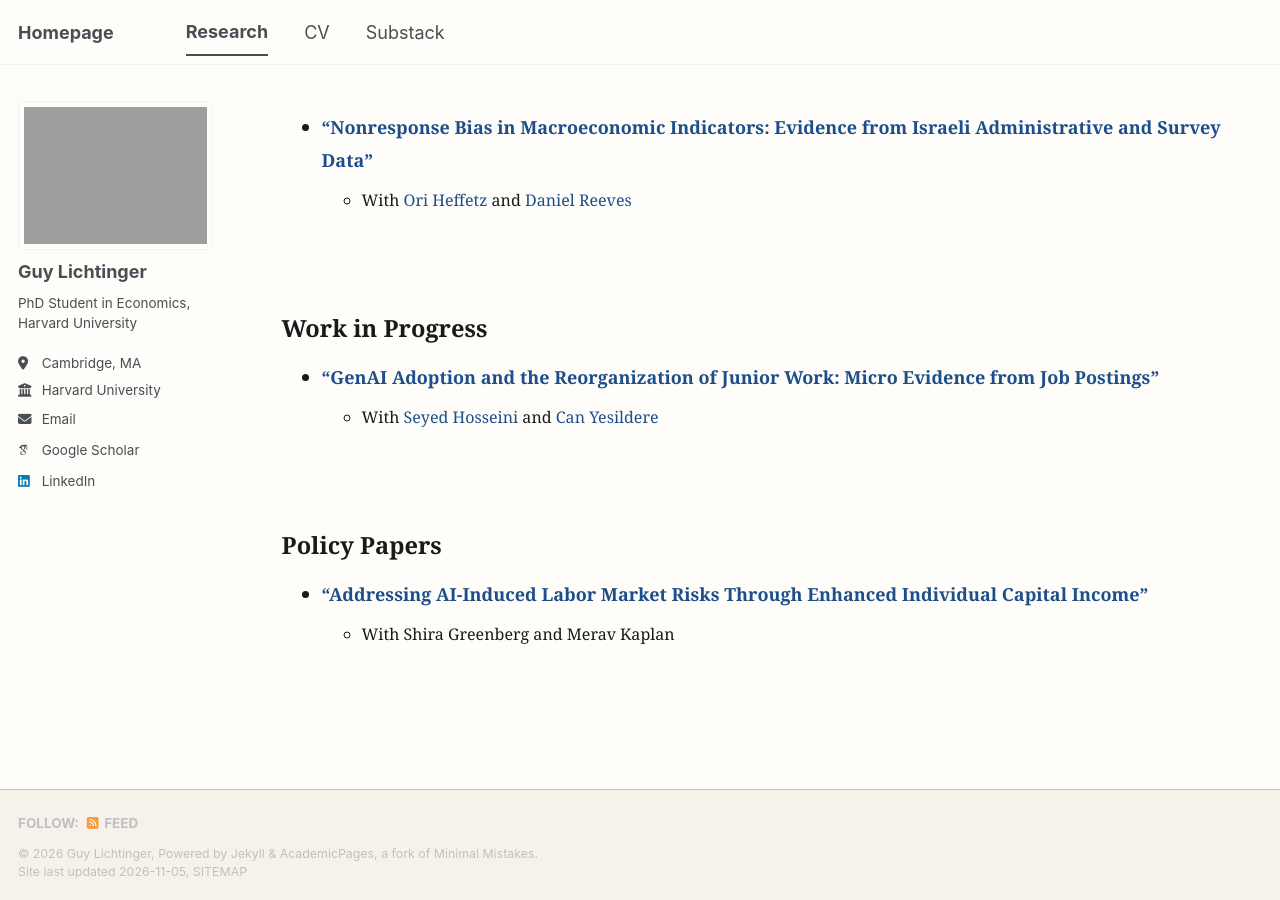
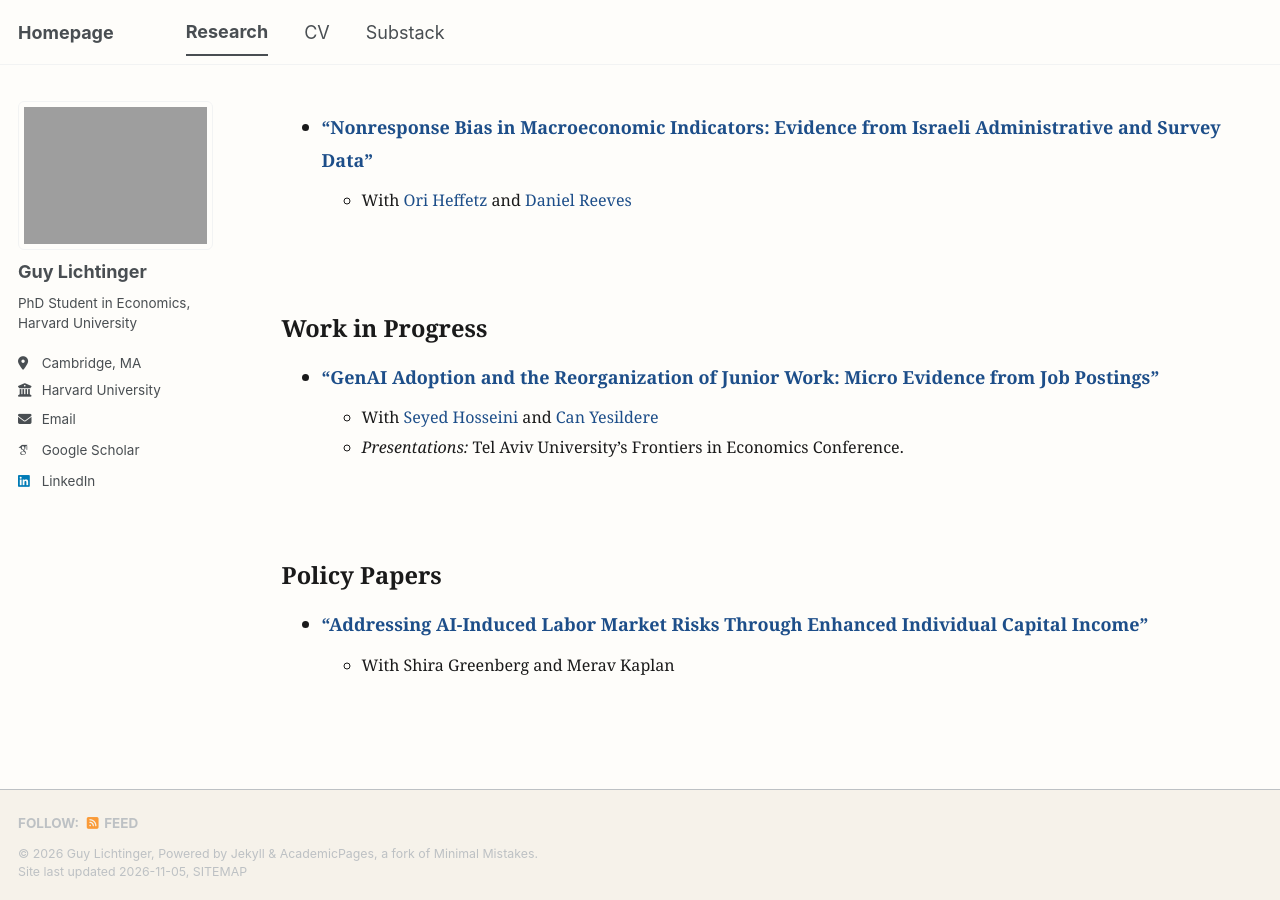
Before and after one commit to guylichtinger/guylichtinger.github.io, a Jekyll site: the page built from _pages/publications.md, in a window 1280 px wide and 900 px high, scrolled down 688 px. Built offline with Jekyll 4.4.1, drawn with Linux system fonts in a browser that asks for light colours; some web fonts are replaced; a script bundle is joined from its source files by our own code; library files that are not in the unit come from our copies.

Commit message:
Update work in progress section in publications.md

```diff
--- a/_pages/publications.md
+++ b/_pages/publications.md
@@ -48,6 +48,7 @@ Seminar; U-Chicago's AI in the Workplace Conference; Columbia Business School's
 
 - **"GenAI Adoption and the Reorganization of Junior Work: Micro Evidence from Job Postings"**
     - With [Seyed Hosseini](https://sites.google.com/view/mahdi-hosseini/home) and [Can Yesildere](https://www.economics.harvard.edu/people/can-yesildere)
+    - *Presentations:* Tel Aviv University's Frontiers in Economics Conference.
 
 <br>
 
```
